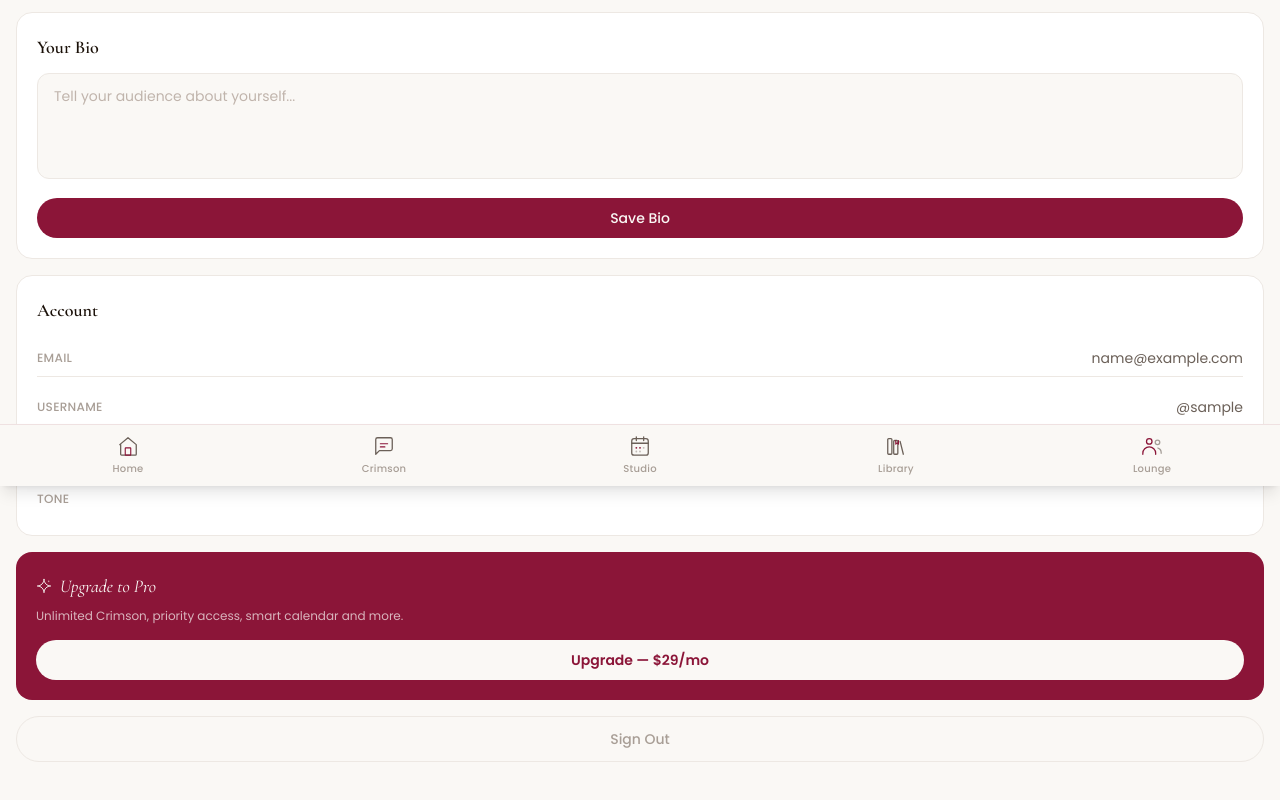
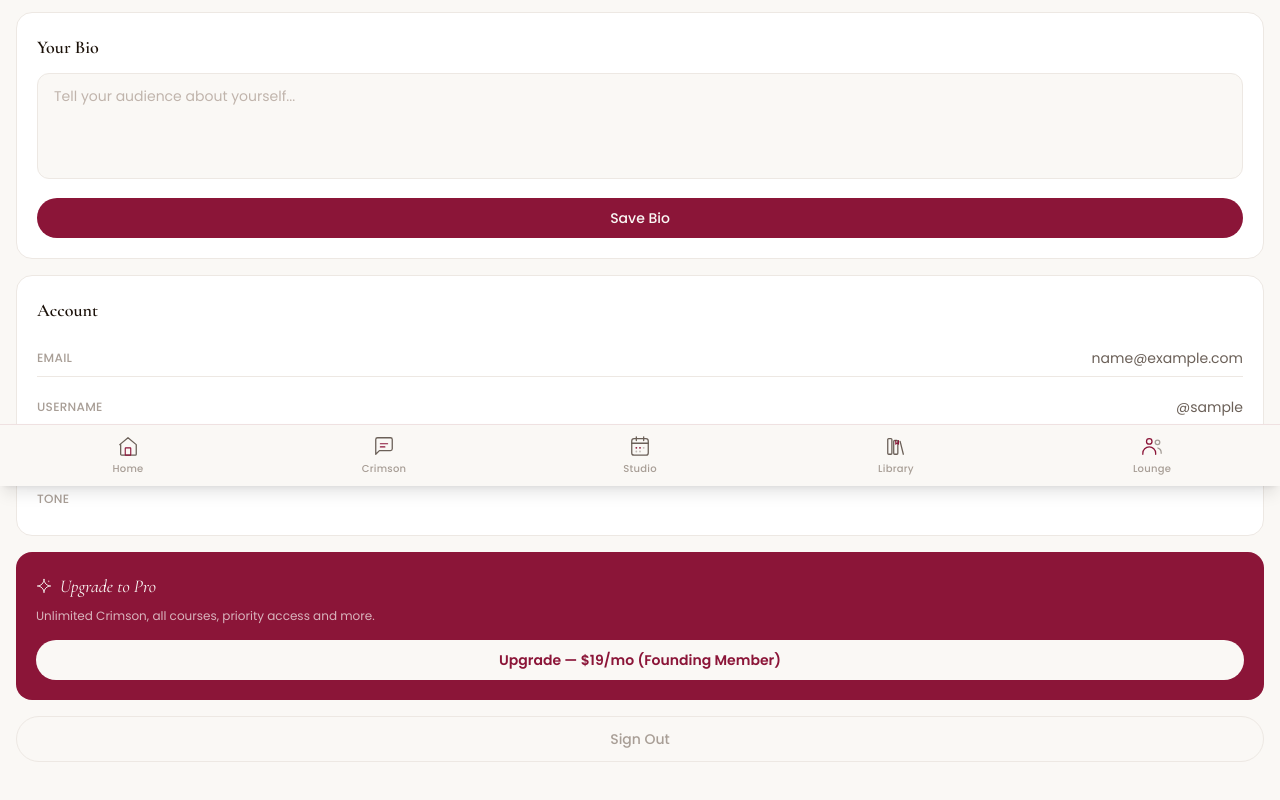
Before and after one commit to sydneyNcode/content-studio-ai, a React (Vite) app: page /profile in a window 1280 px wide. Shown: the part 314-1114 px from the top of the page. Built offline with nearby package versions, Linux system fonts and the light colour scheme; sample sign-in values are in the browser's storage.

Commit message:
Stripe checkout connected, upgrade flow complete

```diff
--- a/src/components/pages/Dashboard.jsx
+++ b/src/components/pages/Dashboard.jsx
@@ -1,5 +1,6 @@
+import { useState, useEffect } from 'react'
 import { useAuth } from '../../context/AuthContext'
-import { useNavigate } from 'react-router-dom'
+import { useNavigate, useSearchParams } from 'react-router-dom'
 import { ChatIcon, StudioIcon, LibraryIcon, LoungeIcon, SparkIcon, FlameIcon, CrownIcon } from '../ui/Icons'
 
 const DAILY_QUOTES = [
@@ -51,6 +52,14 @@ function getGreeting() {
 export default function Dashboard() {
   const { user, tier } = useAuth()
   const navigate = useNavigate()
+  const [searchParams] = useSearchParams()
+  const [showUpgraded, setShowUpgraded] = useState(searchParams.get('upgraded') === 'true')
+
+  useEffect(() => {
+    if (showUpgraded) {
+      setTimeout(() => setShowUpgraded(false), 5000)
+    }
+  }, [])
 
   const firstName = user?.first_name || user?.name?.split(' ')[0] || 'Creator'
   const chatsRemaining = Math.max(0, 3 - (user?.chat_count_today || 0))
@@ -59,6 +68,21 @@ export default function Dashboard() {
 
   return (
     <div className="pt-4 pb-2 px-4 flex flex-col gap-4">
+
+      {/* UPGRADE SUCCESS */}
+      {showUpgraded && (
+        <div className="bg-green-50 border border-green-200 rounded-2xl p-4 text-center">
+          <div className="flex justify-center mb-2">
+            <SparkIcon size={24} color="#15803d" />
+          </div>
+          <div className="text-green-700 font-['Cormorant_Garamond'] italic text-xl mb-1">
+            Welcome to Pro!
+          </div>
+          <p className="text-green-600 text-xs">
+            You now have unlimited Crimson and access to everything. Let's create!
+          </p>
+        </div>
+      )}
 
       {/* GREETING */}
       <div className="text-center pt-1">
--- a/src/components/pages/Profile.jsx
+++ b/src/components/pages/Profile.jsx
@@ -8,6 +8,7 @@ export default function Profile() {
   const navigate = useNavigate()
   const [bio, setBio] = useState(user?.bio || '')
   const [saved, setSaved] = useState(false)
+  const [checkingOut, setCheckingOut] = useState(false)
 
   const firstName = user?.first_name || user?.name?.split(' ')[0] || ''
   const lastName = user?.last_name || user?.name?.split(' ').slice(1).join(' ') || ''
@@ -22,6 +23,27 @@ export default function Profile() {
   const handleLogout = () => {
     logout()
     navigate('/')
+  }
+
+  const handleUpgrade = async () => {
+    setCheckingOut(true)
+    try {
+      const res = await fetch(`${import.meta.env.VITE_API_URL}/create-checkout-session`, {
+        method: 'POST',
+        headers: { 'Content-Type': 'application/json' },
+        body: JSON.stringify({
+          email: user.email,
+          priceId: import.meta.env.VITE_ACTIVE_PRICE === 'founding'
+            ? import.meta.env.VITE_STRIPE_FOUNDING_PRICE
+            : import.meta.env.VITE_STRIPE_PRO_PRICE
+        })
+      })
+      const data = await res.json()
+      if (data.url) window.location.href = data.url
+    } catch (err) {
+      console.error('Checkout error:', err)
+    }
+    setCheckingOut(false)
   }
 
   return (
@@ -57,9 +79,7 @@ export default function Profile() {
         <button
           onClick={saveBio}
           className={`w-full py-2.5 rounded-full text-sm font-medium transition-all ${
-            saved
-              ? 'bg-green-500 text-white'
-              : 'bg-[#8B1538] text-[#FAF8F5] hover:bg-[#6b0f2b]'
+            saved ? 'bg-green-500 text-white' : 'bg-[#8B1538] text-[#FAF8F5] hover:bg-[#6b0f2b]'
           }`}
         >
           {saved ? '✓ Saved!' : 'Save Bio'}
@@ -91,9 +111,13 @@ export default function Profile() {
             <SparkIcon size={16} color="#FAF8F5" />
             <span className="font-['Cormorant_Garamond'] italic text-lg">Upgrade to Pro</span>
           </div>
-          <p className="text-[#FAF8F5]/70 text-xs mb-4">Unlimited Crimson, priority access, smart calendar and more.</p>
-          <button className="w-full bg-[#FAF8F5] text-[#8B1538] py-2.5 rounded-full text-sm font-semibold hover:bg-white transition-all">
-            Upgrade — $29/mo
+          <p className="text-[#FAF8F5]/70 text-xs mb-4">Unlimited Crimson, all courses, priority access and more.</p>
+          <button
+            onClick={handleUpgrade}
+            disabled={checkingOut}
+            className="w-full bg-[#FAF8F5] text-[#8B1538] py-2.5 rounded-full text-sm font-semibold hover:bg-white transition-all disabled:opacity-50"
+          >
+            {checkingOut ? 'Loading...' : 'Upgrade — $19/mo (Founding Member)'}
           </button>
         </div>
       )}
```
Also changed, not shown: 1 other file (tests, documents, lock files or other folders).
